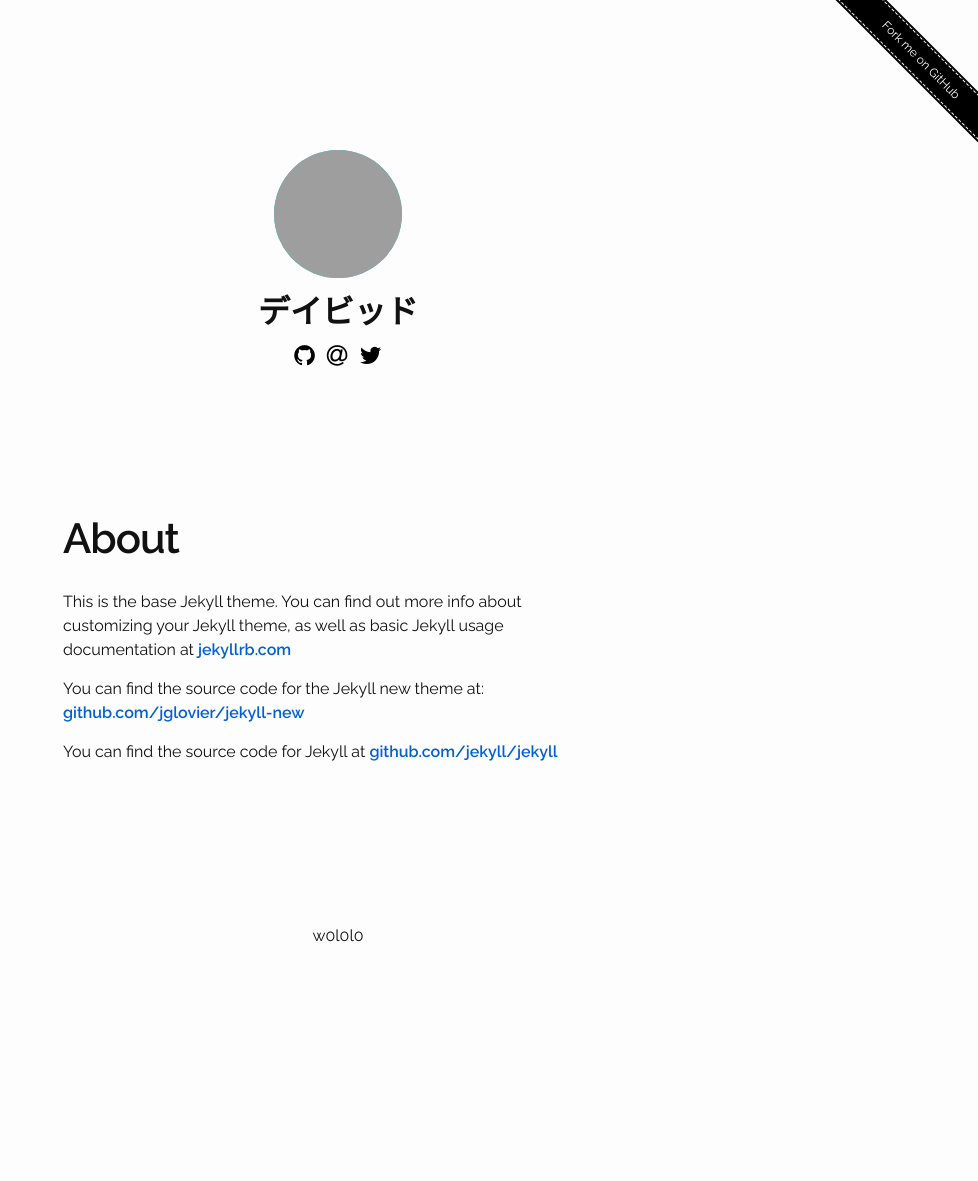
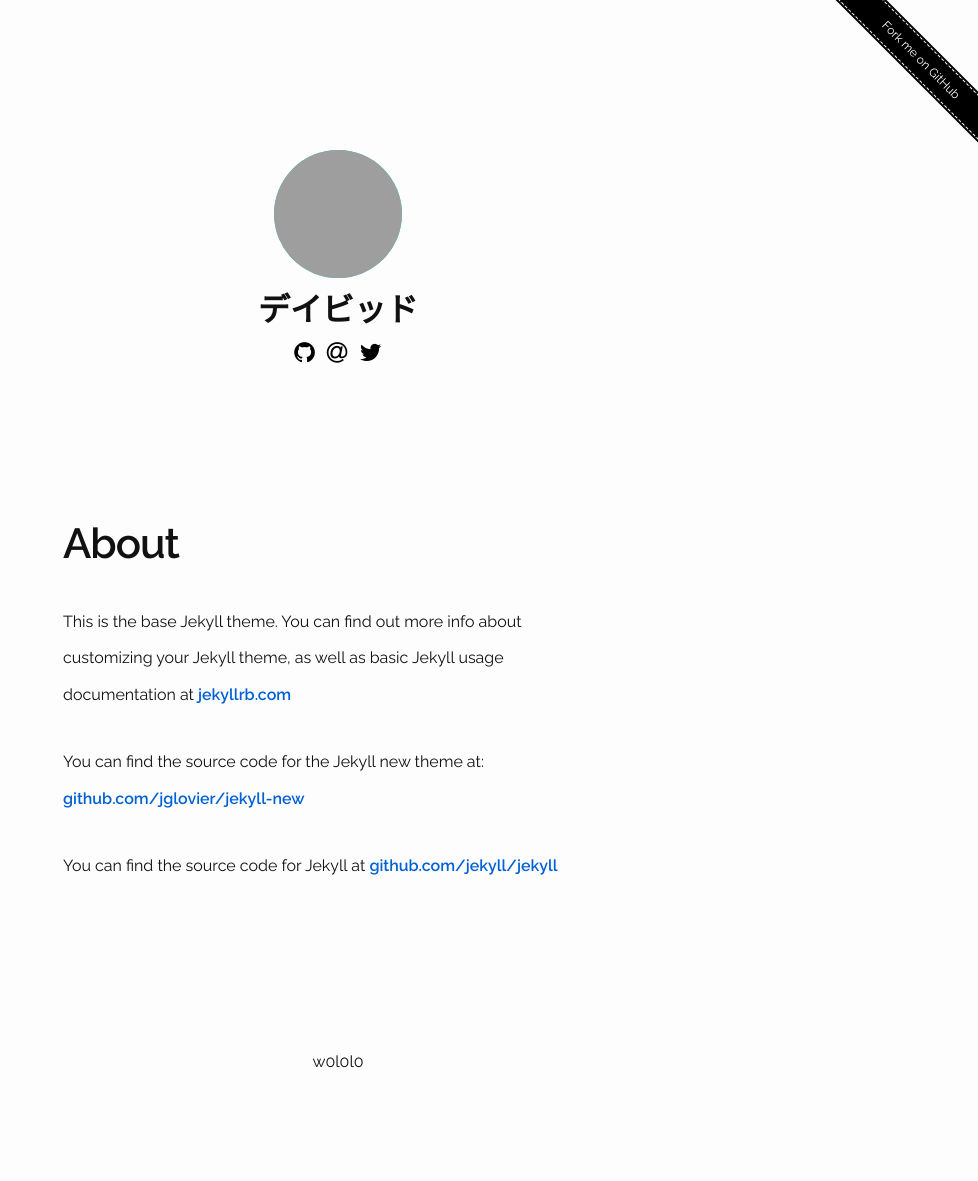
Before and after one commit to dasilvacontin/dasilvacontin.github.io, a Jekyll site: the page built from about.md, in a window 1280 px wide. Shown: the whole page, without its empty margins (302-1280 px from the left). Built offline with Jekyll 4.4.1, drawn with Linux system fonts in a browser that asks for light colours; nearby versions of some CDN libraries; before the commit the page ends 1048 px from its top, so only the background shows below that; grey boxes are pictures that could not be loaded.

Commit message:
Update general vertical spacings and line-height
Made margin between items 30px in most cases, and increase line-height
on elements to improve readability.

```diff
--- a/_sass/_base.scss
+++ b/_sass/_base.scss
@@ -21,6 +21,10 @@ body {
     color: $text-color;
     background-color: $background-color;
     -webkit-text-size-adjust: 100%;
+}
+
+p, blockquote {
+  line-height: 2.3;
 }
 
 
@@ -95,6 +99,7 @@ section {
  * Headings
  */
 h1, h2, h3, h4, h5, h6 {
+    line-height: 1.4;
     font-weight: 600;
 }
 
@@ -134,6 +139,7 @@ blockquote {
     letter-spacing: -1px;
     font-style: italic;
 
+    margin-bottom: 30px;
     > :last-child {
         margin-bottom: 0;
     }
--- a/_sass/_layout.scss
+++ b/_sass/_layout.scss
@@ -77,7 +77,7 @@
 .post-title {
     font-size: 42px;
     letter-spacing: -1px;
-    line-height: 1;
+    margin-bottom: 0px;
 
     @include media-query($on-laptop) {
         font-size: 36px;
@@ -88,6 +88,7 @@
     margin-bottom: $spacing-unit;
 
     h2 {
+        margin: 80px 0px 30px;
         font-size: 32px;
 
         @include media-query($on-laptop) {
@@ -110,4 +111,20 @@
             font-size: 18px;
         }
     }
+
+    p {
+        margin-bottom: 30px;
+        &:last-child {
+            margin-bottom: 0;
+        }
+    }
+
+    ul {
+        margin: 30px;
+        margin-right: 0;
+    }
+
+    li {
+        margin: 15px 0px;
+    }
 }
--- a/_sass/_styles.scss
+++ b/_sass/_styles.scss
@@ -22,7 +22,7 @@
 }
 
 .section-title {
-	margin: 70px 0px 40px;
+	margin: 70px 0px 30px;
 }
 
 .links {
```
